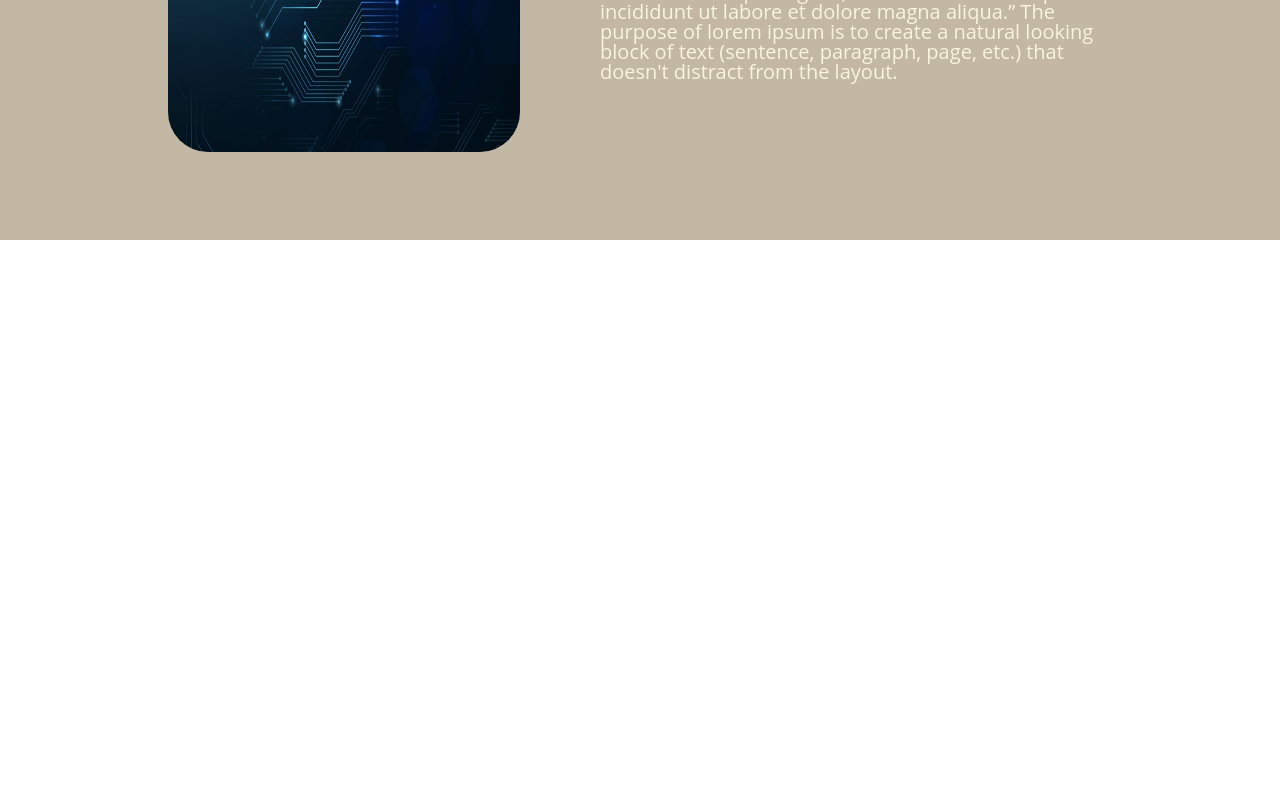
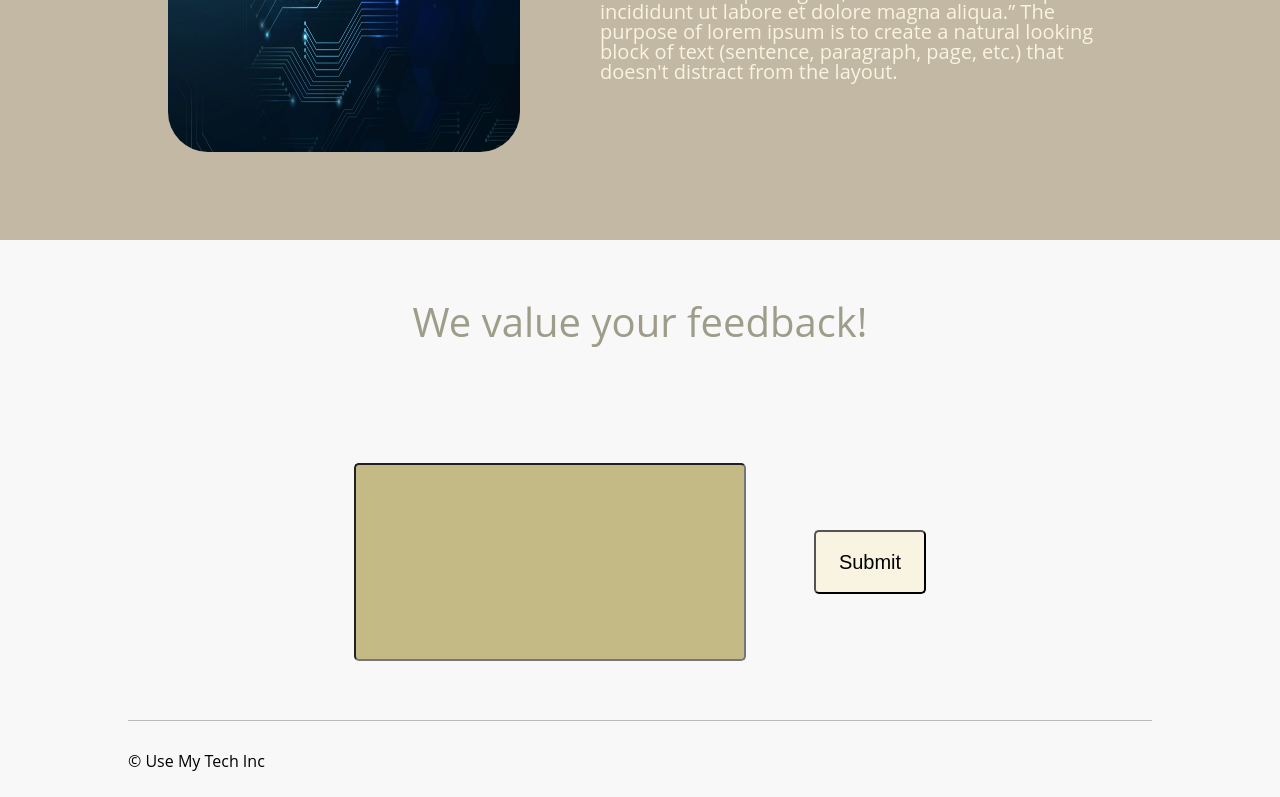
Before and after one commit to blackenjoy27/Use-My-Tech-FE, a React (Create React App) app: page / in a window 1280 px wide. Shown: the part 2000-2797 px from the top of the page. Before the commit the page ends 2240 px from the top, so only its background shows below. Built offline with nearby package versions, Linux system fonts and the light colour scheme.

Commit message:
added feedback section

```diff
--- a/src/components/homepage/Homepage.js
+++ b/src/components/homepage/Homepage.js
@@ -1,13 +1,23 @@
-import React from "react";
+import React, { useState } from "react";
 import { Switch, Link, Route } from "react-router-dom";
 
 import About from "./About";
 import Procedures from "./Procedures";
 import { motion } from "framer-motion";
 
-import { Nav, OutterMostDiv, TopImageDiv, SVG, LogoDiv, ScrollDown, MiddleDiv, Tabs } from "../styledcomponents/StyledEle";
+import { Nav, OutterMostDiv, TopImageDiv, SVG, LogoDiv, ScrollDown, MiddleDiv, Tabs, FeedbackDiv, FeedbackForm, Footer, FooterDiv, ContactDiv } from "../styledcomponents/StyledEle";
 
 export default ({ history }) => {
+    const [feedback, setFeedback] = useState("");
+
+    const updateFeedback = e => {
+        setFeedback(e.target.value);
+    }
+
+    const submitFeedback = e => {
+        e.preventDefault();
+        alert(feedback);
+    }
     return (
         <OutterMostDiv>
             <TopImageDiv>
@@ -42,8 +52,25 @@ export default ({ history }) => {
                 </Tabs>
                 <Route exact path="/" component={About} />
                 <Route exact path="/procedures" component={Procedures} />
+            </MiddleDiv>
+            <FeedbackDiv>
+                <h1>We value your feedback!</h1>
+                <FeedbackForm onSubmit={submitFeedback}>
+                    <input onChange={updateFeedback} />
+                    <button type="submit">Submit</button>
+                </FeedbackForm>
+            </FeedbackDiv>
+            <Footer>
+                <FooterDiv>
+                    <span>
+                        © Use My Tech Inc
+                    </span>
+                    <ContactDiv>
 
-            </MiddleDiv>
+                    </ContactDiv>
+                </FooterDiv>
+            </Footer>
+
         </OutterMostDiv>
     )
 }
--- a/src/components/styledcomponents/StyledEle.js
+++ b/src/components/styledcomponents/StyledEle.js
@@ -231,3 +231,61 @@ export const Tabs = styled.div`
         color:#2C394B;
     }
 `
+
+export const FeedbackDiv = styled.div`
+    display:flex;
+    width:100%;
+    height:30rem;
+    flex-direction:column;
+    align-items:center;
+    background-color: #F8F8F8;
+    justify-content:space-around;
+    h1{
+        font-size:2.5rem;
+        color:#9E9D89;
+    }
+`
+
+export const FeedbackForm = styled.form`
+    width:50%;
+    height:40%;
+    display:flex;
+    justify-content:space-around;
+    align-items:center;
+    input{
+        display:flex;
+        width:60%;
+        height:100%;
+        border-radius:5px;
+        background-color:#C3BA85;
+        vertical-align:top;
+        font-size:1.25rem;
+    }
+    button{
+        border-radius:5px;
+        background-color:#F8F4E1;
+        font-size:1.25rem;
+        width:7rem;
+        height:4rem;
+    }
+`
+
+export const Footer = styled.footer`
+    width:100%;
+    background-color: #F8F8F8;
+`
+
+export const FooterDiv = styled.div`
+    display:flex;
+    border-style: solid none none none;
+    margin:auto;
+    width:80%;
+    border-top:1px solid #BBBBBB;
+    height:5rem;
+    align-items:center;
+`
+
+export const ContactDiv = styled.div`
+    display:flex;
+
+`
--- a/src/index.css
+++ b/src/index.css
@@ -132,6 +132,10 @@ table {
   font-size: 3rem;
 }
 
+body::-webkit-scrollbar {
+  display: none;
+}
+
 body {
   font-family: "Open Sans", sans-serif;
 }
```
